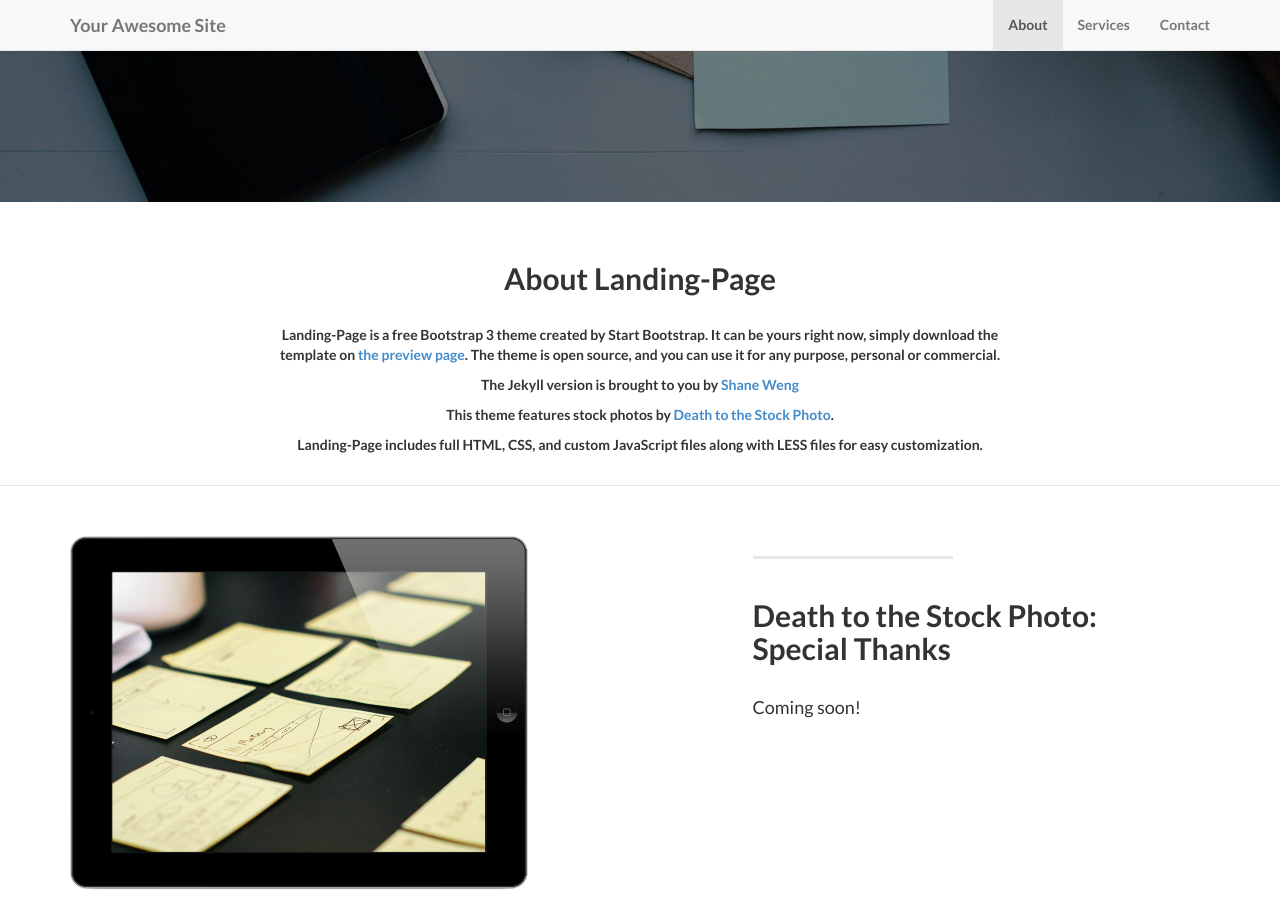
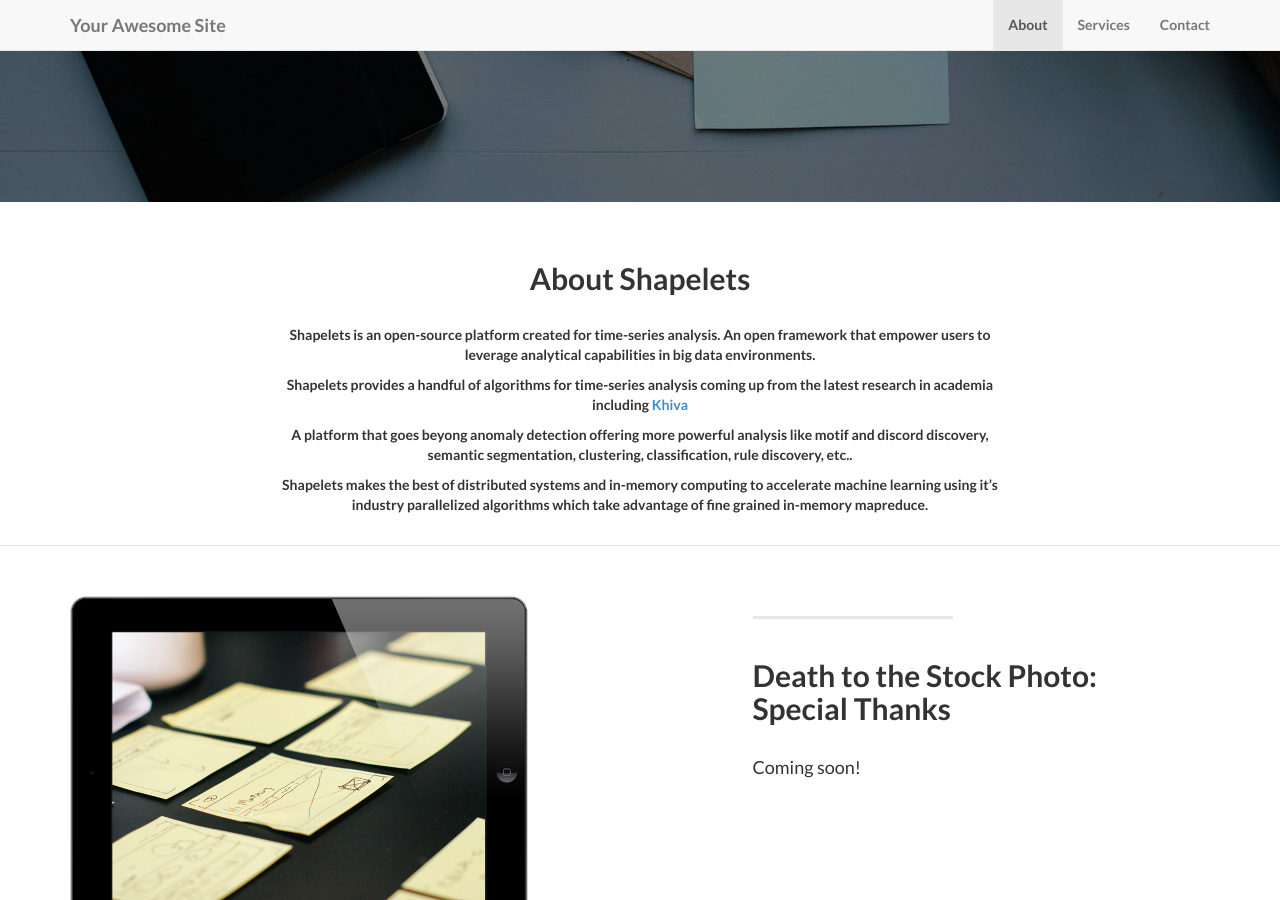
Before and after one commit to shapelets/shapelets.github.io, a Jekyll site: the page built from index.html, in a window 1280 px wide and 900 px high, scrolled down 575 px. Built offline with Jekyll 4.4.1, drawn with Linux system fonts in a browser that asks for light colours; some of the changed text lies outside the part shown.

Commit message:
Commit changes in about and contact.

```diff
--- a/_includes/about.html
+++ b/_includes/about.html
@@ -3,12 +3,12 @@
         <div class="row">
             <div class="col-lg-8 col-lg-offset-2">
               <br/><br/>
-              <h2>About Landing-Page</h2>
+              <h2>About Shapelets</h2>
               <br/>
-                <p>Landing-Page is a free Bootstrap 3 theme created by Start Bootstrap. It can be yours right now, simply download the template on <a href="http://startbootstrap.com/template-overviews/landing-page/">the preview page</a>. The theme is open source, and you can use it for any purpose, personal or commercial.</p>
-                <p>The Jekyll version is brought to you by <a href="https://github.com/swcool">Shane Weng</a></p>
-                <p>This theme features stock photos by <a href="http://join.deathtothestockphoto.com//">Death to the Stock Photo</a>.</p>
-                <p>Landing-Page includes full HTML, CSS, and custom JavaScript files along with LESS files for easy customization.</p>
+                <p>Shapelets is an open-source platform created for time-series analysis. An open framework that empower users to leverage analytical capabilities in big data environments.</p>
+                <p>Shapelets provides a handful of algorithms for time-series analysis coming up from the latest research in academia including <a href="https://github.com/shapelets/khiva">Khiva</a></p>
+                <p>A platform that goes beyong anomaly detection offering more powerful analysis like motif and discord discovery, semantic segmentation, clustering, classification, rule discovery, etc.</a>.</p>
+                <p>Shapelets makes the best of distributed systems and in-memory computing to accelerate machine learning using it’s industry parallelized algorithms which take advantage of fine grained in-memory mapreduce.</p>
                 <br/>
               </div>
         </div>
--- a/_includes/contact.html
+++ b/_includes/contact.html
@@ -4,7 +4,7 @@
 
 			<div class="row">
 				<div class="col-lg-6">
-					<h2>Keep in Touch:</h2>
+					<h2>Follow us on</h2>
 				</div>
 				<div class="col-lg-6">
 					<ul class="list-inline banner-social-buttons">
```
